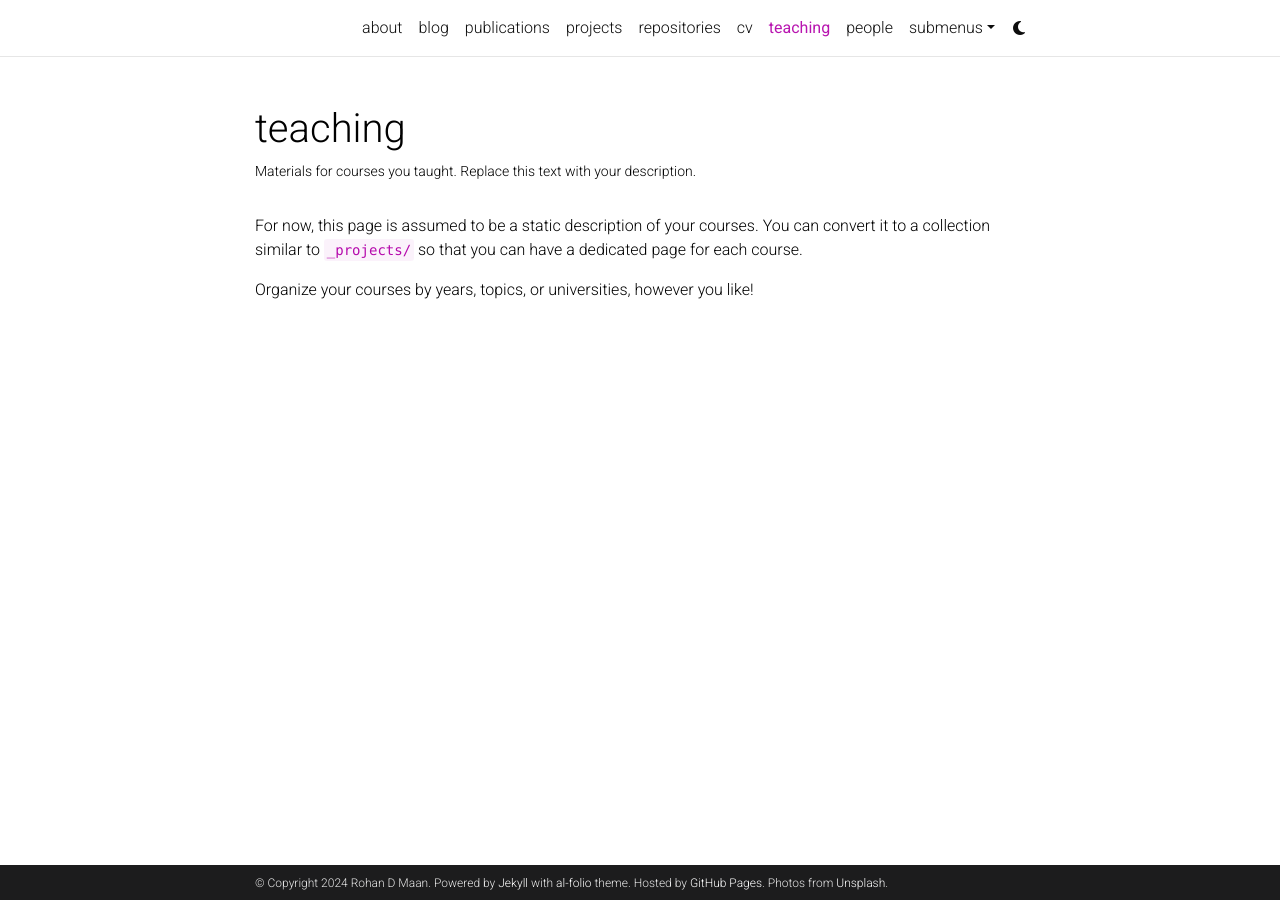
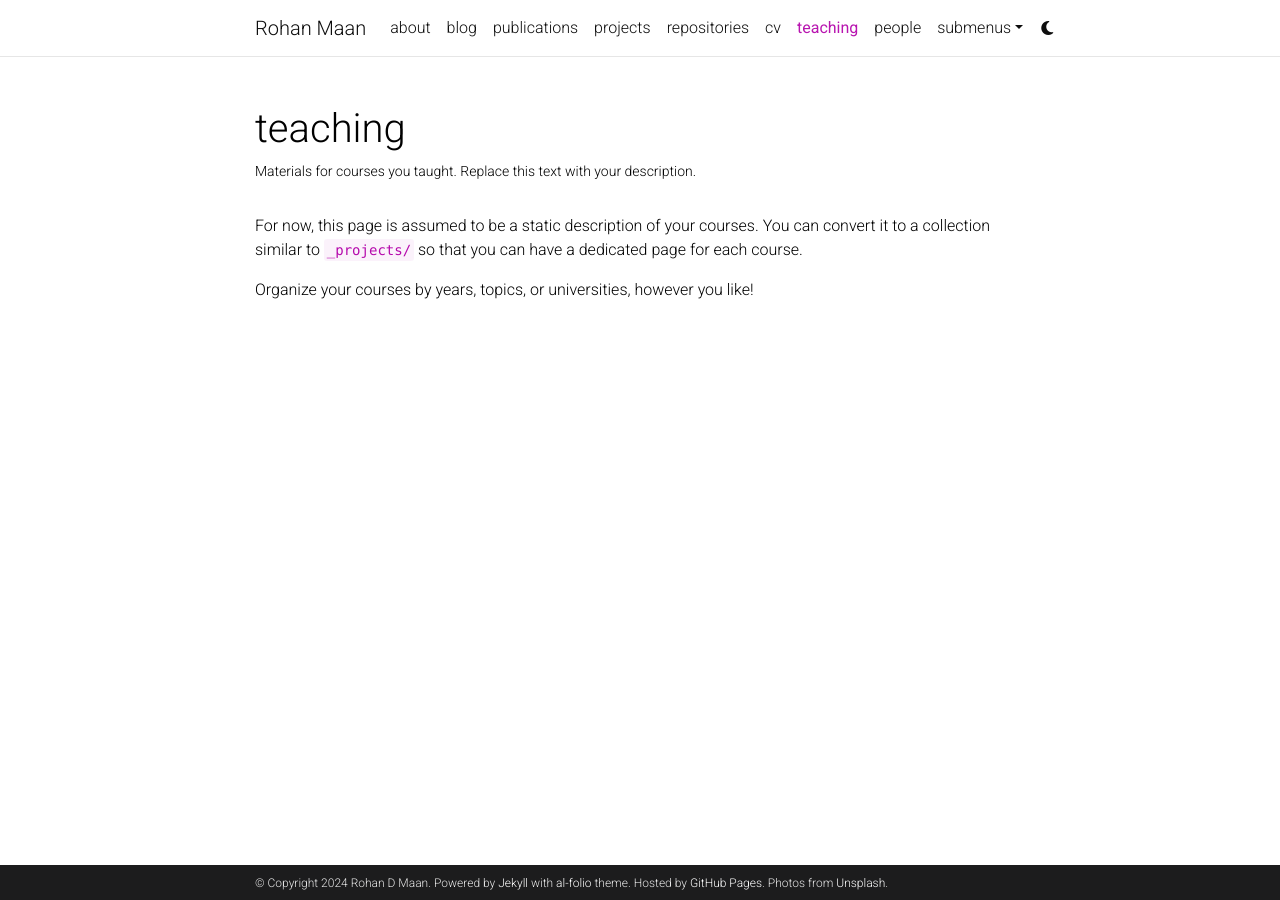
Before and after one commit to whosthemaan/whosthemaan.github.io, a Jekyll site: the page built from _pages/teaching.md, in a window 1280 px wide. Built offline with Jekyll 4.4.1, drawn with Linux system fonts in a browser that asks for light colours; comment, search, counter and statistics services are not loaded; a style sheet for code colours, icons or effects is not loaded.

Commit message:
Update _config.yml

```diff
--- a/_config.yml
+++ b/_config.yml
@@ -2,7 +2,7 @@
 # Site settings
 # -----------------------------------------------------------------------------
 
-title: # the website title (if blank, full name will be used instead)
+title: Rohan Maan # the website title (if blank, full name will be used instead)
 first_name: Rohan
 middle_name: D
 last_name: Maan
```
